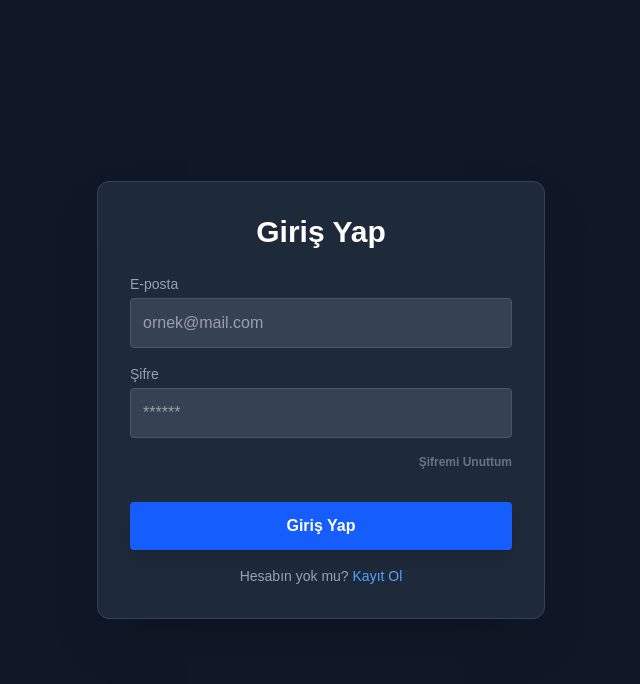
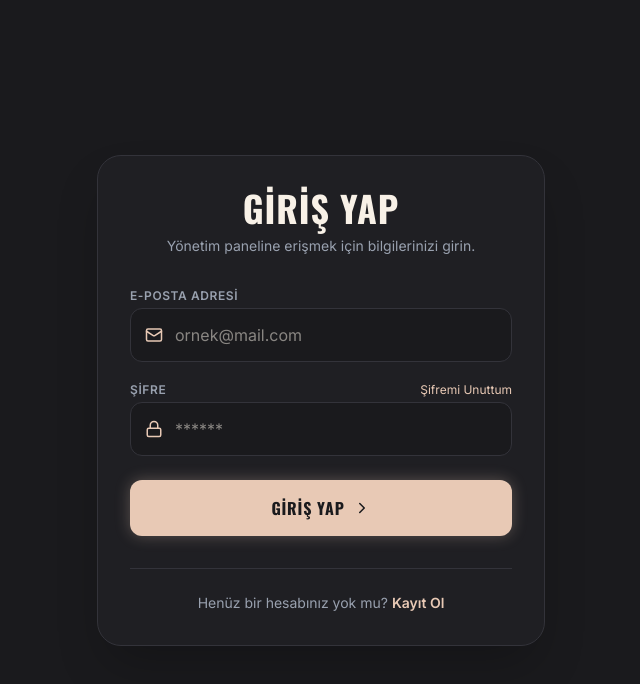
Before and after one commit to mckonca-dot/randevu-saas-frontend, a Next.js app: page /login in a window 1280 px wide. Shown: the top 684 px of the page, without its empty margins (319-959 px from the left). Built offline with nearby package versions, Linux system fonts and the light colour scheme.

Commit message:
admin sayfası değişti

```diff
--- a/app/layout.tsx
+++ b/app/layout.tsx
@@ -1,6 +1,7 @@
 import type { Metadata } from "next";
 import { Geist, Geist_Mono } from "next/font/google";
 import Script from "next/script"; // 🎯 SEO ve Hız: Üçüncü parti scriptler için eklendi
+import { Toaster } from "react-hot-toast"; // 🎯 BİLDİRİM SİSTEMİ EKLENDİ
 import "./globals.css";
 
 // 🚀 FONT OPTİMİZASYONU: display: 'swap' eklendi.
@@ -62,6 +63,19 @@ export default function RootLayout({
       <body
         className={`${geistSans.variable} ${geistMono.variable} antialiased bg-gray-50 text-gray-900`}
       >
+        {/* 🎯 BİLDİRİM BİLEŞENİ: Artık uygulamanın her yerinde toast() kullanabilirsin */}
+        <Toaster
+          position="top-center"
+          reverseOrder={false}
+          toastOptions={{
+            duration: 4000,
+            style: {
+              background: '#333',
+              color: '#fff',
+            },
+          }}
+        />
+
         {children}
 
         {/* 🚀 SCRIPT OPTİMİZASYONU (Örnek Google Analytics Kullanımı)
--- a/app/login/page.tsx
+++ b/app/login/page.tsx
@@ -2,112 +2,138 @@
 import { useState } from "react";
 import { useRouter } from "next/navigation";
 import Link from "next/link";
-// 🚀 SWEETALERT2 EKLENDİ
+import { Mail, Lock, ChevronRight } from "lucide-react";
 import Swal from 'sweetalert2';
 
 export default function Login() {
   const [email, setEmail] = useState("");
   const [password, setPassword] = useState("");
+  const [loading, setLoading] = useState(false);
   const router = useRouter();
 
   const handleLogin = async (e: React.FormEvent) => {
     e.preventDefault();
+    setLoading(true);
 
     try {
-      // DİKKAT: Burayı /auth/signin olarak güncelledik
       const res = await fetch("https://planin.onrender.com/auth/signin", {
         method: "POST",
         headers: { "Content-Type": "application/json" },
         body: JSON.stringify({ email, password }),
       });
 
-      const data = await res.json();
+      const data = await res.json().catch(() => ({}));
 
       if (!res.ok) {
         throw new Error(data.message || "Giriş başarısız");
       }
 
-      // Token'ı kaydet
+      // 🎯 BAŞARILI GİRİŞ: Token'ı kaydet
       localStorage.setItem("token", data.access_token);
-      const intendedPlan = localStorage.getItem("intendedPlan");
-          if (intendedPlan) {
-            localStorage.removeItem("intendedPlan"); // Hafızayı temizle
-            router.push(`/checkout?plan=${intendedPlan}`); // Kasaya geri yolla
-          } else {
-            router.push("/dashboard"); // Normal girişse panele yolla
-          }
 
-      // 🚀 SWEETALERT İLE ŞIK BAŞARI MESAJI
       Swal.fire({
         icon: 'success',
         title: 'Hoş Geldiniz!',
-        text: 'Giriş başarılı, panele yönlendiriliyorsunuz... 🚀',
-        showConfirmButton: false, // Butonu gizleyip otomatik kapanmasını sağlıyoruz
-        timer: 1500, // 1.5 saniye sonra kapanır
-        background: '#1f2937', // Panelin arka plan rengi
-        color: '#fff'
+        text: 'Giriş başarılı, yönlendiriliyorsunuz...',
+        showConfirmButton: false,
+        timer: 1500,
+        background: '#1A1A1D',
+        color: '#F8F1E7'
       }).then(() => {
-        // Uyarı kapandıktan sonra Dashboard'a yönlendir
+        // 🚀 SWEETALERT KAPANDIKTAN SONRA TEK BİR KEZ YÖNLENDİR (Intended Plan Mantığı Korundu)
+        const intendedPlan = localStorage.getItem("intendedPlan");
+        if (intendedPlan) {
+          localStorage.removeItem("intendedPlan");
+          router.push(`/checkout?plan=${intendedPlan}`);
+        } else {
           router.push("/dashboard");
+        }
       });
 
     } catch (error: any) {
-      // 🚀 SWEETALERT İLE ŞIK HATA MESAJI
       Swal.fire({
         icon: 'error',
         title: 'Giriş Başarısız!',
         text: error.message === 'Credentials incorrect' ? 'E-posta veya şifre hatalı.' : error.message,
         confirmButtonColor: '#ef4444',
         confirmButtonText: 'Tekrar Dene',
-        background: '#1f2937',
-        color: '#fff'
+        background: '#1A1A1D',
+        color: '#F8F1E7'
       });
+    } finally {
+      setLoading(false);
     }
   };
 
   return (
-    <div className="flex min-h-screen items-center justify-center bg-gray-900">
-      <div className="w-full max-w-md bg-gray-800 p-8 rounded-xl shadow-2xl border border-gray-700">
-        <h1 className="text-3xl font-bold text-center text-white mb-6">Giriş Yap</h1>
-        <form onSubmit={handleLogin} className="space-y-4">
+    <div className="flex min-h-screen items-center justify-center bg-[#1A1A1D] p-4 selection:bg-[#E8C9B5] selection:text-[#1A1A1D]">
+      <style dangerouslySetInnerHTML={{__html: `
+        @import url('https://fonts.googleapis.com/css2?family=Oswald:wght@400;600;700&family=Inter:wght@300;400;600&display=swap');
+        .font-heading { font-family: 'Oswald', sans-serif; text-transform: uppercase; }
+        .font-body { font-family: 'Inter', sans-serif; }
+      `}} />
+
+      <div className="w-full max-w-md bg-[#1F1F23] p-8 rounded-3xl border border-[#33333A] shadow-2xl animate-fade-in-up font-body">
+
+        <div className="text-center mb-8">
+          <h1 className="text-4xl font-bold text-[#F8F1E7] font-heading tracking-wide mb-2">GİRİŞ YAP</h1>
+          <p className="text-gray-400 text-sm">Yönetim paneline erişmek için bilgilerinizi girin.</p>
+        </div>
+
+        <form onSubmit={handleLogin} className="space-y-5">
+          {/* E-Posta Alanı */}
           <div>
-            <label className="block text-gray-400 text-sm mb-1">E-posta</label>
+            <label className="block text-gray-400 text-xs font-bold uppercase tracking-wider mb-1">E-posta Adresi</label>
+            <div className="relative flex items-center bg-[#1A1A1D] rounded-xl border border-[#33333A] focus-within:border-[#E8C9B5] transition overflow-hidden">
+              <Mail className="absolute left-3.5 text-[#E8C9B5]" size={18} />
               <input
                 type="email"
                 placeholder="ornek@mail.com"
-              className="w-full p-3 rounded bg-gray-700 text-white border border-gray-600 focus:border-blue-500 outline-none transition"
+                className="w-full p-3.5 pl-11 bg-transparent text-[#F8F1E7] outline-none"
                 value={email}
                 onChange={(e) => setEmail(e.target.value)}
+                required
               />
             </div>
+          </div>
+
+          {/* Şifre Alanı */}
           <div>
-            <label className="block text-gray-400 text-sm mb-1">Şifre</label>
+            <div className="flex justify-between items-center mb-1">
+              <label className="block text-gray-400 text-xs font-bold uppercase tracking-wider">Şifre</label>
+              <Link href="/forgot-password" className="text-xs text-[#E8C9B5] hover:text-[#D6B49D] transition">Şifremi Unuttum</Link>
+            </div>
+            <div className="relative flex items-center bg-[#1A1A1D] rounded-xl border border-[#33333A] focus-within:border-[#E8C9B5] transition overflow-hidden">
+              <Lock className="absolute left-3.5 text-[#E8C9B5]" size={18} />
               <input
                 type="password"
                 placeholder="******"
-              className="w-full p-3 rounded bg-gray-700 text-white border border-gray-600 focus:border-blue-500 outline-none transition"
+                className="w-full p-3.5 pl-11 bg-transparent text-[#F8F1E7] outline-none"
                 value={password}
                 onChange={(e) => setPassword(e.target.value)}
+                required
               />
             </div>
-
-          {/* 🚀 ŞİFREMİ UNUTTUM LİNKİ BURAYA EKLENDİ */}
-          <div className="flex justify-end mt-2">
-            <Link href="/forgot-password" className="text-xs text-gray-500 hover:text-amber-500 transition font-bold">
-              Şifremi Unuttum
-            </Link>
           </div>
 
+          {/* Giriş Butonu */}
           <button
+            disabled={loading}
             type="submit"
-            className="w-full bg-blue-600 hover:bg-blue-700 text-white font-bold py-3 rounded transition shadow-lg mt-4"
+            className="w-full bg-[#E8C9B5] text-[#1A1A1D] font-heading font-bold tracking-wider py-4 rounded-xl hover:bg-[#D6B49D] transition shadow-[0_0_15px_rgba(232,201,181,0.3)] mt-6 disabled:opacity-50 flex justify-center items-center gap-2"
           >
-            Giriş Yap
+            {loading ? "GİRİŞ YAPILIYOR..." : "GİRİŞ YAP"} <ChevronRight size={18}/>
           </button>
         </form>
-        <p className="text-gray-400 text-center mt-4 text-sm">
-          Hesabın yok mu? <a href="/register" className="text-blue-400 hover:underline">Kayıt Ol</a>
+
+        {/* Kayıt Ol Yönlendirmesi */}
+        <div className="text-center mt-8 pt-6 border-t border-[#33333A]">
+          <p className="text-gray-400 text-sm">
+            Henüz bir hesabınız yok mu?{' '}
+            <Link href="/register" className="text-[#E8C9B5] font-bold hover:underline transition">Kayıt Ol</Link>
           </p>
+        </div>
+
       </div>
     </div>
   );
--- a/app/register/page.tsx
+++ b/app/register/page.tsx
@@ -54,30 +54,42 @@ export default function Register() {
         body: JSON.stringify({ email, password, shopName, plan, category }),
       });
 
+      // 🎯 DÜZELTME: Önce yanıtın body'sini güvenli bir şekilde alalım
+      const data = await res.json().catch(() => ({}));
+
       if (res.ok) {
         Swal.fire({
           icon: 'info',
           title: 'Kod Gönderildi!',
-          text: 'E-posta adresinize 6 haneli bir doğrulama kodu gönderdik.',
+          text: data.message || 'E-posta adresinize 6 haneli bir doğrulama kodu gönderdik.',
           confirmButtonColor: '#E8C9B5',
           background: '#1A1A1D',
           color: '#F8F1E7'
         });
         setStep(3);
       } else {
-        const errorData = await res.json().catch(() => ({}));
+        // 🎯 DÜZELTME: Backend'den gelen hatayı (Örn: "Bu e-posta zaten kullanımda") ekrana basıyoruz
         Swal.fire({
           icon: 'error',
           title: 'Kayıt Başarısız!',
-          text: errorData.message || 'Bir hata oluştu.',
+          text: data.message || 'Kayıt olurken bir hata oluştu. Bilgilerinizi kontrol ediniz.',
           confirmButtonColor: '#ef4444',
           background: '#1A1A1D',
           color: '#F8F1E7'
         });
       }
     } catch (error) {
-      Swal.fire({ icon: 'error', title: 'Bağlantı Hatası!', text: 'Sunucuya ulaşılamadı.', confirmButtonColor: '#ef4444', background: '#1A1A1D', color: '#F8F1E7' });
+      // 🎯 Sunucuya ulaşılamazsa veya fetch tamamen patlarsa çalışır
+      Swal.fire({
+        icon: 'error',
+        title: 'Bağlantı Hatası!',
+        text: 'Sunucuya ulaşılamadı. Lütfen internet bağlantınızı kontrol edip tekrar deneyin.',
+        confirmButtonColor: '#ef4444',
+        background: '#1A1A1D',
+        color: '#F8F1E7'
+      });
     } finally {
+      // 🎯 DÜZELTME: İşlem ne olursa olsun loading asılı kalmaz, buton geri gelir
       setLoading(false);
     }
   };
@@ -94,7 +106,7 @@ export default function Register() {
         body: JSON.stringify({ email, code: otp }),
       });
 
-      const data = await res.json();
+      const data = await res.json().catch(() => ({}));
 
       if (res.ok) {
         localStorage.setItem("token", data.access_token);
@@ -118,9 +130,12 @@ export default function Register() {
         });
       } else {
         Swal.fire({
-          icon: 'error', title: 'Hatalı Kod!',
+          icon: 'error',
+          title: 'Hatalı Kod!',
           text: data.message || 'Kod hatalı veya süresi dolmuş.',
-          confirmButtonColor: '#ef4444', background: '#1A1A1D', color: '#F8F1E7'
+          confirmButtonColor: '#ef4444',
+          background: '#1A1A1D',
+          color: '#F8F1E7'
         });
       }
     } catch (error) {
--- a/package.json
+++ b/package.json
@@ -16,6 +16,7 @@
     "qrcode.react": "^4.2.0",
     "react": "19.2.3",
     "react-dom": "19.2.3",
+    "react-hot-toast": "^2.6.0",
     "recharts": "^3.6.0",
     "sweetalert2": "^11.26.21"
   },
```
Also changed, not shown: 1 other file (tests, documents, lock files or other folders). Lines whose indentation alone changed are shown as unchanged.
